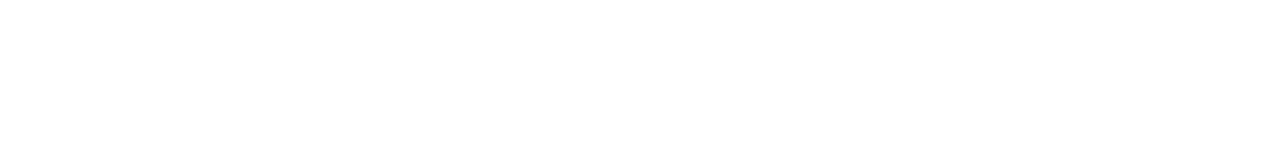
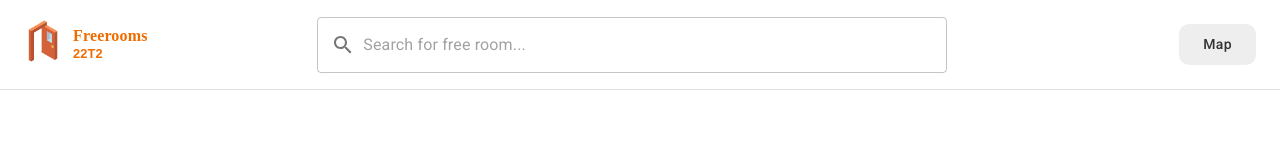
Before and after one commit to devsoc-unsw/freerooms, a Next.js app in the folder v2/frontend/: page / in a window 1280 px wide. Shown: the top 160 px of the page. Built offline with nearby package versions, Linux system fonts and the light colour scheme; no server answers; a web font is replaced by a local one.

Commit message:
Fix logo size blowing out

```diff
--- a/v2/frontend/components/Branding.tsx
+++ b/v2/frontend/components/Branding.tsx
@@ -26,8 +26,8 @@ const StyledBox = styled(Box)<BoxProps>(({ theme }) => ({
 
 const Branding = (props: BoxProps) => (
   <StyledBox {...props}>
-    <div style={{ width: 50, marginLeft: 10, marginRight: 5 }}>
-      <Image src={Logo} alt="Freerooms Logo" priority />
+    <div style={{ marginLeft: 10, marginRight: 5 }}>
+      <Image width={50} src={Logo} alt="Freerooms Logo" priority />
     </div>
     <Box
       style={{
--- a/v2/frontend/pages/index.tsx
+++ b/v2/frontend/pages/index.tsx
@@ -130,7 +130,6 @@ const Home: NextPage<{ buildingData: BuildingReturnData }> = ({
             }}
           />
           <SearchBar setQuery={setQuery}></SearchBar>
-
           <div />
           <ButtonGroup>
             <Stack direction="row" spacing={1.5}>
```
